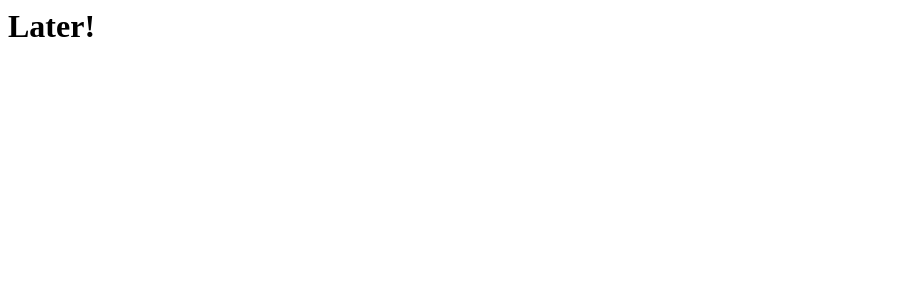
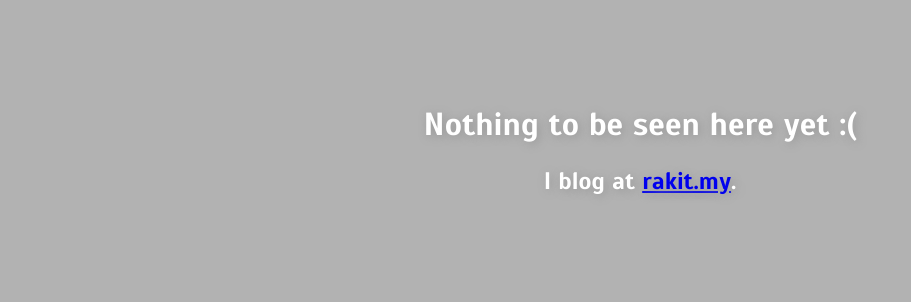
Before and after one commit to dezull/dezull, a plain HTML site: page index.html in a window 1280 px wide. Shown: the whole page, without its empty margins (0-911 px from the left). Drawn offline with Linux system fonts and the light colour scheme; some icons are missing.

Commit message:
little stuff

```diff
--- /dev/null
+++ b/css/main.css
@@ -0,0 +1,20 @@
+body {
+    background-color: #b2b2b2;
+}
+
+h1 {
+}
+
+#content {
+    padding: 75px;
+    margin: 0 auto;
+    text-align: center;
+}
+
+#header,
+#subheader {
+    color: #ffffff;
+    font-family: 'Scada', sans-serif;
+    text-shadow: 2px 2px 10px #969696;
+    filter: dropshadow(color=#969696, offx=2, offy=2);
+}
--- a/index.html
+++ b/index.html
@@ -1 +1,15 @@
-<h1>Later!</h1>
+<!DOCTYPE html>
+<html>
+    <head>
+        <title>dezull.my</title>
+        <link rel="stylesheet" href="https://netdna.bootstrapcdn.com/twitter-bootstrap/2.3.2/css/bootstrap-combined.no-icons.min.css">
+        <link href='http://fonts.googleapis.com/css?family=Scada:400,700' rel='stylesheet' type='text/css'>
+        <link rel="stylesheet" href="/css/main.css">
+    </head>
+    <body>
+        <div id="content">
+            <h1 id="header">Nothing to be seen here yet :(</h1>
+            <h2 id="subheader">I blog at <a href="https://rakit.my/blog">rakit.my</a>.</h2>
+        </div>
+    </body>
+</html>
```
